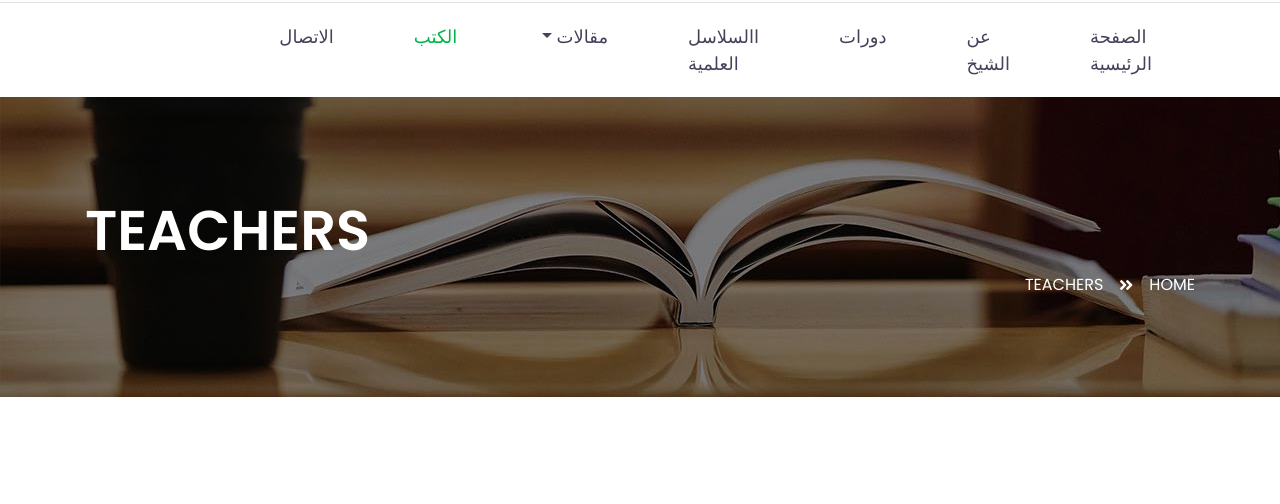
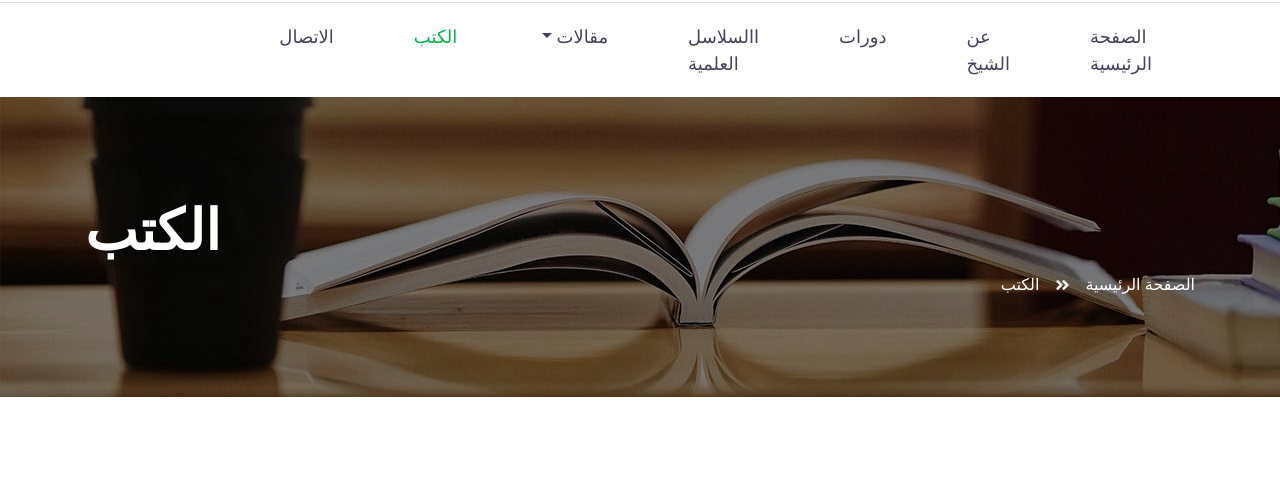
Before and after one commit to DrJeylan/Web, a plain HTML site: page teacher.html in a window 1280 px wide. Shown: the part 296-800 px from the top of the page. Drawn offline with nearby package versions, Linux system fonts and the light colour scheme.

Commit message:
Update teacher.html

```diff
--- a/teacher.html
+++ b/teacher.html
@@ -99,11 +99,11 @@
     <div class="container-fluid page-header" style="margin-bottom: 90px;">
         <div class="container">
             <div class="d-flex flex-column justify-content-center" style="min-height: 300px">
-                <h3 class="display-4 text-white text-uppercase">Teachers</h3>
+                <h3 class="display-4 text-white text-uppercase">الكتب</h3>
                 <div class="d-inline-flex text-white">
-                    <p class="m-0 text-uppercase"><a class="text-white" href="">Home</a></p>
+                    <p class="m-0 text-uppercase"><a class="text-white" href="">الصفحة الرئيسية</a></p>
                     <i class="fa fa-angle-double-right pt-1 px-3"></i>
-                    <p class="m-0 text-uppercase">Teachers</p>
+                    <p class="m-0 text-uppercase">الكتب</p>
                 </div>
             </div>
         </div>
```
